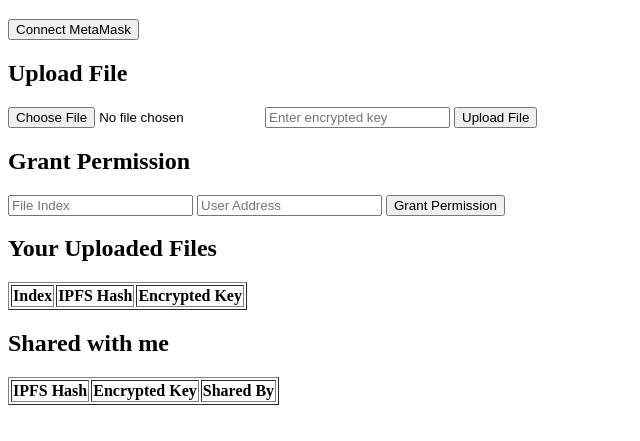
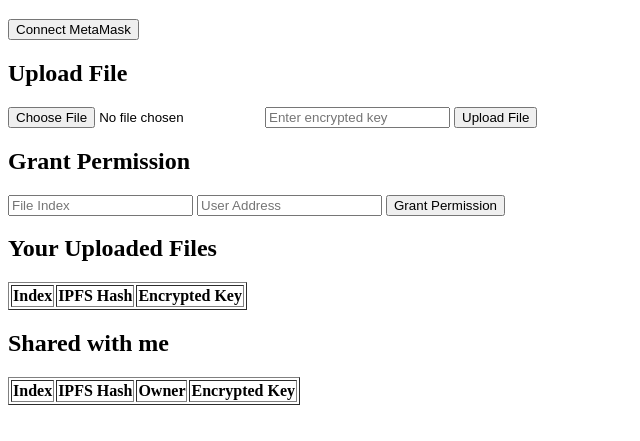
Before and after one commit to CYeevesh/Decentralized-File-Storage, a plain HTML site: page index.html in a window 1280 px wide. Shown: the part 61-502 px from the top of the page, without its empty margins (0-640 px from the left). Drawn offline with Linux system fonts and the light colour scheme.

Commit message:
Update index.html

```diff
--- a/index.html
+++ b/index.html
@@ -40,9 +40,10 @@
     <table id="sharedWithMeTable" border="1">
         <thead>
             <tr>
+                <th>Index</th>
                 <th>IPFS Hash</th>
+                <th>Owner</th>
                 <th>Encrypted Key</th>
-                <th>Shared By</th>
             </tr>
         </thead>
         <tbody>
```
